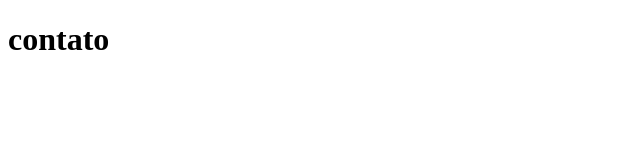
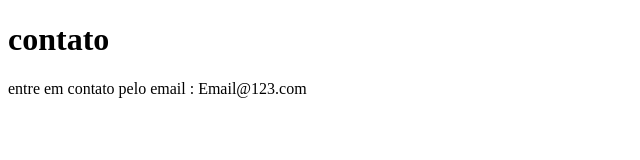
Before and after one commit to LFeli/Alura-Git-e-Github, a plain HTML site: page sistema-de-cadastro/contato.html in a window 1280 px wide. Shown: the whole page, without its empty margins (0-640 px from the left). Drawn offline with Linux system fonts and the light colour scheme.

Commit message:
adicionando o e-mail de contato

```diff
--- a/sistema-de-cadastro/contato.html
+++ b/sistema-de-cadastro/contato.html
@@ -8,5 +8,6 @@
 </head>
 <body>
     <h1>contato</h1>
+    <p>entre em contato pelo email : Email@123.com</p>
 </body>
 </html>
```
